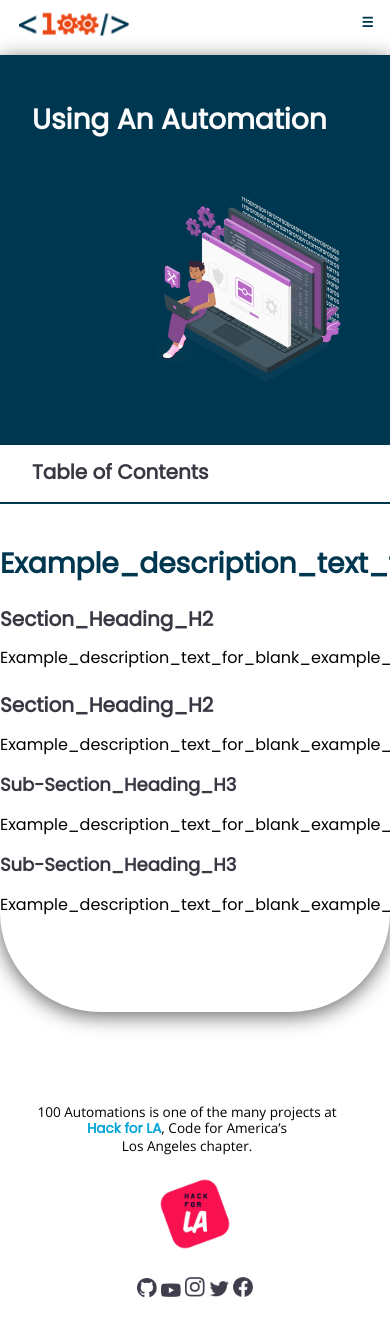
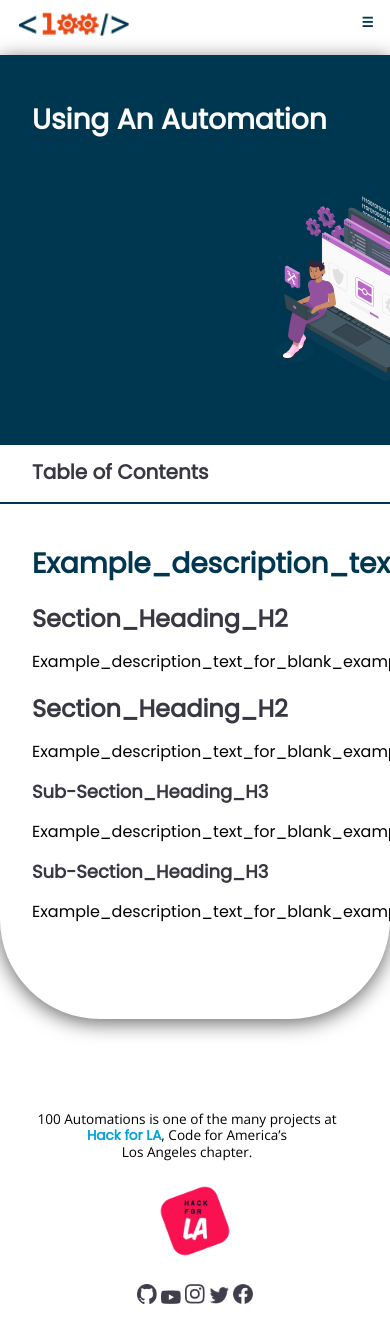
Before and after one commit to 100Automations/Website, a Jekyll site: the page built from _guides/using_an_automation.md, in a window 390 px wide. Shown: the top 1343 px of the page. Built offline with Jekyll 4.4.1, drawn with Linux system fonts in a browser that asks for light colours.

Commit message:
adjusted guide layout styles to match the figma

```diff
--- a/_layouts/guides.html
+++ b/_layouts/guides.html
@@ -74,6 +74,7 @@ layout: default
 
     firstButton.setAttribute('onclick', 'closeMobileMenu()')
   };
+
   function closeMobileMenu(){
     let button = document.getElementsByClassName('mobile-button')
     let firstButton = button[0]
--- a/_sass/layouts/guides.scss
+++ b/_sass/layouts/guides.scss
@@ -32,6 +32,10 @@ div.guide{
 //Top Div Element
     div.content-container, div.content-container--guide{
       grid-column: 1/8;
+
+      ul ul {
+        list-style-type: disc;
+      }
 
       h1 {
         font-size: 40px;
@@ -91,10 +95,7 @@ div.guide{
 
       }
 
-      .content{
-        margin: 0;
-        padding: 0;
-      }
+// content
     }
 //Bottom Div Element
     div.sticky-nav-container--guides{
@@ -130,6 +131,7 @@ div.guide{
       li{
         padding-bottom: 8px;
         margin: 8px 0 0 0;
+        list-style-type: none;
       }
 
 // Bottom Nav Container
@@ -169,6 +171,19 @@ div.guide{
       div.content-container, div.content-container--guide{
       z-index: 1;
       position: relative;
+
+      h5 {
+        padding: 0 2rem 0 2rem;
+      }
+
+      div.content{
+        padding: 0 2rem 0 2rem;
+        list-style-type: none;
+
+        h2 {
+          font-size: 1.5rem;
+        }
+      }
 
       div.overlay{
         display: none;
@@ -212,30 +227,26 @@ div.guide{
               padding-left: 0;
               margin: 0;
              li{
-              //  height: 2rem;
               padding: 1rem 0 1rem 0;
               border-bottom: 2px solid #999;
+              list-style-type: none;
 
                a{
                  color: black;
                  font-weight: lighter;
-                 margin-bottom: 1rem;
                  padding-left: 2rem;
                  border-bottom: none;
                }
              }
-            //  .nav-links{
-            //   border-bottom: 2px solid black;
-            //  }
              .nav-border-links{
               list-style-type: none;
-              border-bottom: none;
               border-left: 2px solid;
               border-color: $iconsgrey;
               margin: 0 0 0 2rem;
 
               .nav-links{
                 border-bottom: none;
+                padding: .4rem;
               }
               }
             }
--- a/_sass/layouts/guides_hero.scss
+++ b/_sass/layouts/guides_hero.scss
@@ -12,8 +12,7 @@ section.hero-container, section.hero-container--guides{
       grid-column: 1/8;
       max-width: max-content;
       width: 67rem;
-      max-height: 168px;
-      margin: 4rem 0 4rem 0;
+      max-height: max-content;
       align-self: center;
       }
 
@@ -42,7 +41,7 @@ section.hero-container, section.hero-container--guides{
       right: 0;
       width: 14rem;
       height: 14rem;
-      margin: 0 0 2.5rem 8.5rem;
+      margin: 0 0 2.5rem 16rem;
       transform: rotateY(180deg);
     }
   }
```
Also changed, not shown: other parts of _layouts/guides.html (+4 -4 lines).
